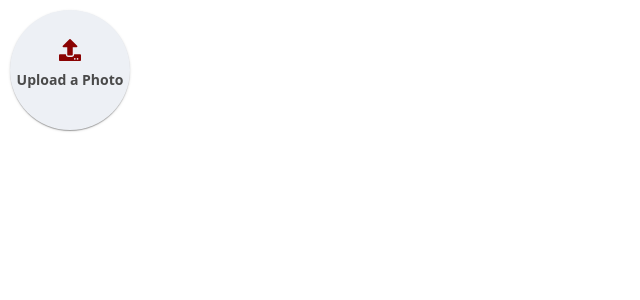
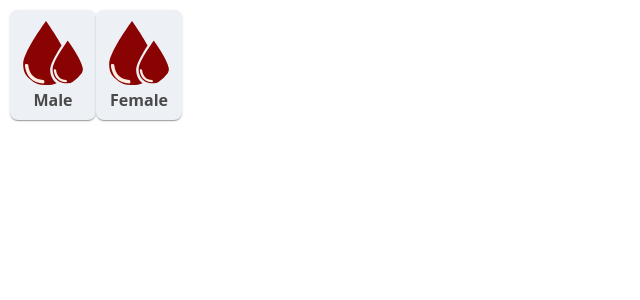
Before and after one commit to tuhinsaud4614/blood-donation, a React (Create React App) app: page / in a window 1280 px wide. Shown: the top 300 px of the page, without its empty margins (0-640 px from the left). Built offline with nearby package versions, Linux system fonts and the light colour scheme.

Commit message:
Create avatar and Gender Radio Component

```diff
--- a/src/App.js
+++ b/src/App.js
@@ -1,5 +1,7 @@
 import { useState } from "react";
-import ImagePicker from "./shared/components/image-picker/ImagePicker";
+import GenderRadio from "./shared/components/radio-button/GenderRadio";
+import img from "./assets/img/blood-logo.svg";
+// import ImagePicker from "./shared/components/image-picker/ImagePicker";
 // import { FiEye } from "react-icons/fi";
 
 // import Button from "./shared/components/button/Button";
@@ -39,7 +41,26 @@ function App() {
       <DateSlider closeItemNum={2} items={[1, 2, 3, 4, 5]}>
         Date
       </DateSlider> */}
-      <ImagePicker changed={(value) => setstate(value)} name="image" value={state} />
+      {/* <ImagePicker changed={(value) => setstate(value)} name="image" value={state} /> */}
+      <GenderRadio
+        name="gender"
+        img={img}
+        changed={(e) => {
+          console.log(e.target.value);
+        }}
+      >
+        Male
+      </GenderRadio>
+
+      <GenderRadio
+        name="gender"
+        img={img}
+        changed={(e) => {
+          console.log(e.target.value);
+        }}
+      >
+        Female
+      </GenderRadio>
     </div>
   );
 }
--- /dev/null
+++ b/src/shared/components/avatar/Avatar.js
@@ -0,0 +1,26 @@
+import PropTypes from "prop-types";
+
+import classes from "./Avatar.module.css";
+
+const Avatar = ({ src, alt, height, width }) => {
+  return (
+    <div
+      className={`${classes.Avatar}`}
+      style={{
+        height: height ? `${height}px` : undefined,
+        width: width ? `${width}px` : undefined,
+      }}
+    >
+      <img src={src} alt={alt} />
+    </div>
+  );
+};
+
+Avatar.propTypes = {
+  src: PropTypes.string.isRequired,
+  alt: PropTypes.string.isRequired,
+  height: PropTypes.number,
+  width: PropTypes.number,
+};
+
+export default Avatar;
--- /dev/null
+++ b/src/shared/components/avatar/Avatar.module.css
@@ -0,0 +1,24 @@
+.Avatar {
+  background: var(--secondary-color);
+  width: 40px;
+  height: 40px;
+  display: flex;
+  overflow: hidden;
+  position: relative;
+  font-size: 1.25rem;
+  align-items: center;
+  flex-shrink: 0;
+  line-height: 1;
+  user-select: none;
+  border-radius: 50%;
+  justify-content: center;
+}
+
+.Avatar > img {
+  color: transparent;
+  width: 100%;
+  height: 100%;
+  object-fit: cover;
+  text-align: center;
+  text-indent: 10000px;
+}
--- a/src/shared/components/image-picker/ImagePicker.js
+++ b/src/shared/components/image-picker/ImagePicker.js
@@ -1,7 +1,6 @@
 import PropTypes from "prop-types";
 import { FaUpload, FaTimes } from "react-icons/fa";
 
-import img from "../../../assets/img/blood-logo.svg";
 import classes from "./ImagePicker.module.css";
 
 const ImagePicker = ({ id, name, changed, required = false, value }) => {
--- /dev/null
+++ b/src/shared/components/radio-button/GenderRadio.js
@@ -0,0 +1,26 @@
+import PropTypes from "prop-types";
+
+import Avatar from "../avatar/Avatar";
+import classes from "./GenderRadio.module.css";
+
+const GenderRadio = ({ id, name, changed, img, children }) => {
+  return (
+    <label className={`${classes.GenderRadio}`}>
+      <input id={id} type="radio" name={name} onChange={changed} />
+      <div className={`${classes.GenderRadioLabel}`}>
+        <Avatar src={img} alt="gender-avatar" height={70} width={70} />
+        <p>{children}</p>
+      </div>
+    </label>
+  );
+};
+
+GenderRadio.propTypes = {
+  changed: PropTypes.func.isRequired,
+  name: PropTypes.string.isRequired,
+  id: PropTypes.string,
+  img: PropTypes.string,
+  children: PropTypes.string,
+};
+
+export default GenderRadio;
--- /dev/null
+++ b/src/shared/components/radio-button/GenderRadio.module.css
@@ -0,0 +1,39 @@
+.GenderRadio {
+  min-height: 120px;
+  min-width: 80px;
+  cursor: pointer;
+  margin: 0;
+  /* overflow: hidden; */
+}
+
+.GenderRadio > input {
+  display: none;
+}
+
+.GenderRadioLabel {
+  height: inherit;
+  width: inherit;
+  display: flex;
+  flex-direction: column;
+  align-items: center;
+  justify-content: space-between;
+  padding: var(--pd);
+  background: var(--secondary-color);
+  border-radius: var(--border-radius);
+  transition: all 0.4s linear;
+  box-shadow: rgb(0 0 0 / 20%) 0px 2px 1px -1px,
+    rgb(0 0 0 / 14%) 0px 1px 1px 0px, rgb(0 0 0 / 12%) 0px 1px 3px 0px;
+}
+
+.GenderRadioLabel > p {
+  margin: 0;
+  font-size: 1.6rem;
+  font-weight: bold;
+  color: var(--text-color);
+  user-select: none;
+}
+
+.GenderRadio > input:checked + .GenderRadioLabel {
+  box-shadow: rgb(0 0 0 / 20%) 0px 3px 3px -2px,
+    rgb(0 0 0 / 14%) 0px 3px 4px 0px, rgb(0 0 0 / 12%) 0px 1px 8px 0px;
+}
```
